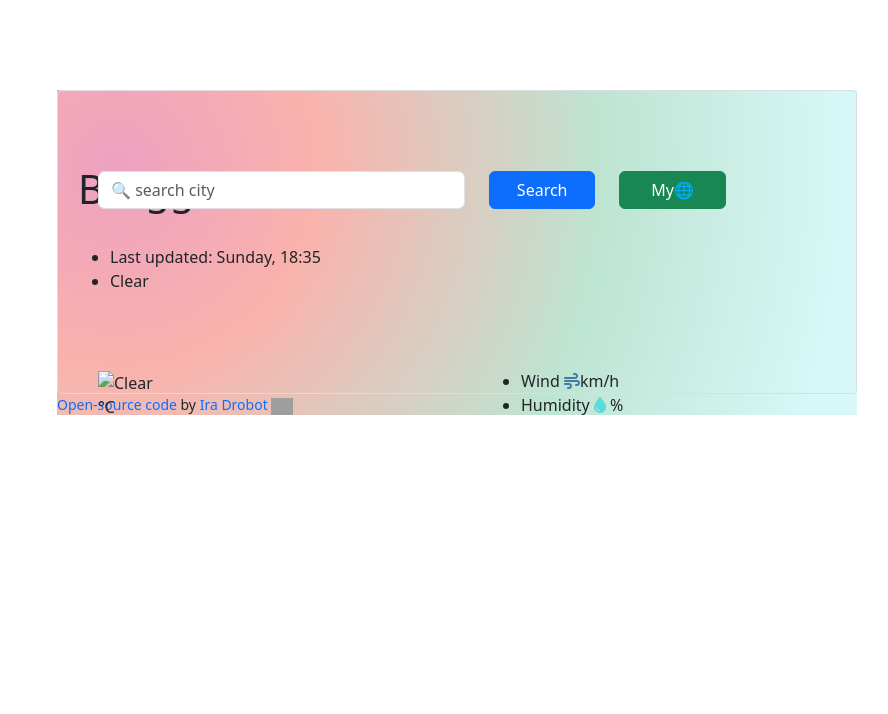
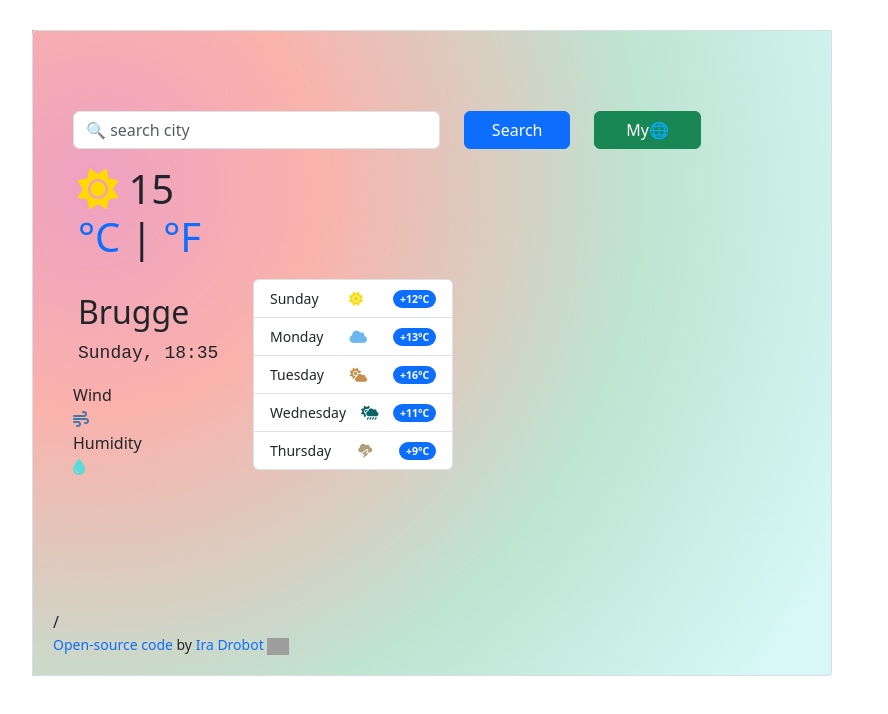
Before and after one commit to orysia-lab/weather-app, a plain HTML site: page index.html in a window 1280 px wide. Shown: the whole page, without its empty margins (16-904 px from the left). Drawn offline with nearby package versions, Linux system fonts and the light colour scheme; no server answers; grey boxes are pictures that could not be loaded.

Commit message:
last draw

```diff
--- a/index.html
+++ b/index.html
@@ -1,100 +1,113 @@
 <!DOCTYPE html>
 <html lang="en">
+
 <head>
   <meta charset="UTF-8" />
   <meta http-equiv="X-UA-Compatible" content="IE=edge" />
   <meta name="viewport" content="width=device-width, initial-scale=1.0" />
   <link href="styles.css" rel="stylesheet" type="text/css" />
 
-    <link
-      href="https://cdn.jsdelivr.net/npm/bootstrap@5.3.0-alpha1/dist/css/bootstrap.min.css"
-      rel="stylesheet"
-      integrity="sha384-GLhlTQ8iRABdZLl6O3oVMWSktQOp6b7In1Zl3/Jr59b6EGGoI1aFkw7cmDA6j6gD"
-      crossorigin="anonymous"
-    />
+  <link href="https://cdn.jsdelivr.net/npm/bootstrap@5.3.0-alpha1/dist/css/bootstrap.min.css" rel="stylesheet"
+    integrity="sha384-GLhlTQ8iRABdZLl6O3oVMWSktQOp6b7In1Zl3/Jr59b6EGGoI1aFkw7cmDA6j6gD" crossorigin="anonymous" />
   <link rel="preconnect" href="https://fonts.googleapis.com" />
   <link rel="preconnect" href="https://fonts.gstatic.com" crossorigin />
-    <link
-      href="https://fonts.googleapis.com/css2?family=Exo+2&family=Poppins&display=swap"
-      rel="stylesheet"
-    />
-    <script
-      src="https://kit.fontawesome.com/eb1f50ac4a.js"
-      crossorigin="anonymous"
-    ></script>
-    <script
-      src="https://cdn.jsdelivr.net/npm/bootstrap@5.3.0-alpha1/dist/js/bootstrap.bundle.min.js"
+  <link href="https://fonts.googleapis.com/css2?family=Exo+2&family=Poppins&display=swap" rel="stylesheet" />
+  <script src="https://kit.fontawesome.com/eb1f50ac4a.js" crossorigin="anonymous"></script>
+  <script src="https://cdn.jsdelivr.net/npm/bootstrap@5.3.0-alpha1/dist/js/bootstrap.bundle.min.js"
     integrity="sha384-w76AqPfDkMBDXo30jS1Sgez6pr3x5MlQ1ZAGC+nuZB+EYdgRZgiwxhTBTkF7CXvN"
-      crossorigin="anonymous"
-    ></script>
+    crossorigin="anonymous"></script>
   <script src="https://unpkg.com/axios/dist/axios.min.js"></script>
   <title>Weather</title>
 </head>
+
 <body>
-
   <div class="container">
     <div class="weather-app-wrapper">
       <div class="weather-app">
+        <div class="search-engine">
+          <div class="city">
             <form id="search-form" class="mb-3">
               <div class="row">
                 <div class="col-6">
-                <input
-                  type="search"
-                  placeholder="🔍 search city"
-                  class="form-control"
-                  id="city-input"
-                  autocomplete="off"
-                />
+                  <input type="search" placeholder="🔍 search city" class="form-control" id="city-input"
+                    autocomplete="off" />
                 </div>
+                <div class="col-2" id="current-button">
+                  <input type="submit" value="Search" class="btn btn-primary w-100" />
+                </div>
+
                 <div class="col-2">
-                <input
-                  type="submit"
-                  value="Search"
-                  class="btn btn-primary w-100"
-                />
-              </div>
-              <div class="col-2">
-                <input
-                  type="submit"
-                  value="My🌐"
-                  class="btn btn-success w-100"
-                />
+                  <input id="current-location" value="My🌐" class="btn btn-success w-100" />
+
                 </div>
               </div>
+
             </form>
-          <div class="overview">
-            <h1 id="city">Brugge</h1>
-            <ul>
-              <li>Last updated: <span id="date"></span></li>
-              <li id="description">Clear</li>
+
+
+            <div class="weather-container">
+              <h1>
+                <i class="fa-sharp fa-solid fa-sun sun-icon"></i>
+                <span  id="current-temp">15</span>
+                <div class="float-left">
+                  <strong id="temperature"></strong><span class="units"><a href="#" id="celsius-link"
+                      class="active">°C</a> |
+                    <a href="#" id="fahrenheit-link">°F</a></span>
+                </div>
+              </h1>
+              <h2 id="city">Brugge</h2>
+              <p id="date">Sunday 15:40</p>
+            </div>
+            <div class="row">
+              <div class="col-3" id="wind">
+                Wind
+                <br />
+                <i class="fa-solid fa-wind wind-icon"></i>
+              </div>
+            </div>
+
+            <div class="row">
+              <div class="col-3" id="humidity">
+                Humidity
+                <br />
+                <i class="fa-solid fa-droplet droplet-icon"></i>
+              </div>
+            </div>
+
+            <ul class="list-group" id="forecast">
+              <li class="list-group-item d-flex justify-content-between align-items-center">
+                Sunday<i class="fa-sharp fa-solid fa-sun sun-icon"></i>
+                <span class="badge bg-primary rounded-pill">+12°C</span>
+              </li>
+              <li class="list-group-item d-flex justify-content-between align-items-center">
+                Monday <i class="fa-solid fa-cloud cloud-icon"></i>
+                <span class="badge bg-primary rounded-pill">+13°C</span>
+              </li>
+              <li class="list-group-item d-flex justify-content-between align-items-center">
+                Tuesday <i class="fa-solid fa-cloud-sun suncloud-icon"></i>
+                <span class="badge bg-primary rounded-pill">+16°C</span>
+              </li>
+              <li class="list-group-item d-flex justify-content-between align-items-center">
+                Wednesday <i class="fa-solid fa-cloud-sun-rain sunrain-icon"></i>
+                <span class="badge bg-primary rounded-pill">+11°C</span>
+              </li>
+              <li class="list-group-item d-flex justify-content-between align-items-center">
+                Thursday <i class="fa-solid fa-cloud-bolt bolt-icon"></i>
+                <span class="badge bg-primary rounded-pill">+9°C</span>
+              </li>
             </ul>
           </div>
-          <div class="row">
-            <div class="col-6">
-              <div class="clearfix weather-temperature">
-                <img src="" alt="Clear" id="icon" class="float-left" />
-                <div class="float-left">
-                  <strong id="temperature"></strong
-                  ><span class="units"> °C</span>
+          /<div>
           </div>
+          <div class="coder-details">
+            <a href="https://github.com/orysia-lab/weather-app.git" target="_blank"> Open-source code </a> <span> by <a
+                href="https://www.shecodes.io/graduates/71755-iryna-drobot" target="_blank">Ira Drobot</a>
+              <img class="coder"
+                src="https://s3.amazonaws.com/shecodesio-production/uploads/files/000/068/178/original/woman-programmer-working-on-development-5683364-4734817.png?1676759751 target="
+                _blank" alt="Ira Drobot" /> </span>
           </div>
-            </div>
-            <div class="col-6">
-              <ul>
-                <li>Wind <i class="fa-solid fa-wind wind-icon"> </i><span id="wind"></span>km/h</li>
-                <li>Humidity  <i class="fa-solid fa-droplet droplet-icon"></i> <span id="humidity"></span>%</li>
-              </ul>
-            </div>
-          </div>
-          <div class="weather-forecast" id="forecast"></div>
-        </div>
-    <footer class="coder-details">
-        <a href="https://github.com/orysia-lab/weather-app.git" target="_blank"> Open-source code </a> <span> by <a href="https://www.shecodes.io/graduates/71755-iryna-drobot" target="_blank">Ira Drobot</a>
-        <img class="coder"
-        src="https://s3.amazonaws.com/shecodesio-production/uploads/files/000/068/178/original/woman-programmer-working-on-development-5683364-4734817.png?1676759751 target="_blank"
-        alt="Ira Drobot" /> </span>
-        </footer>
 
           <script src="index.js"></script>
 </body>
+
 </html>
--- a/index.js
+++ b/index.js
@@ -66,27 +66,25 @@ function displayForecast(response) {
 
 
 //
-  let forecastHTML = `<div class="row">`;
+  let forecastHTML = `<ul class="list-group">`;
   forecast.forEach(function (forecastDay, index) {
     if (index < 6) {
       forecastHTML =
         forecastHTML +
         `
-      <div class="col-2">
-        <div class="weather-forecast-date">${formatDay(forecastDay.dt)}</div>
+        <div class=id="weather-forecast-date">
+              ${formatDay(forecastDay.dt)}
         <img
           src="http://openweathermap.org/img/wn/${
             forecastDay.weather[0].icon
           }@2x.png"
           alt=""
-          width="42"
+          width="40"
         />
-        <div class="weather-forecast-temperatures">
-          <span class="weather-forecast-temperature-max"> ${Math.round(
+
+        <div class="weather-forecast-temperature">
+        ${Math.round(
             forecastDay.temp.max
-          )}° </span>
-          <span class="weather-forecast-temperature-min"> ${Math.round(
-            forecastDay.temp.min
           )}° </span>
         </div>
       </div>
--- a/styles.css
+++ b/styles.css
@@ -48,7 +48,7 @@
                 color: #164e1c;
         }
 
-      .container {
+      .weather-container {
           position: relative;
           top: 60px;
           left: 25px;
@@ -92,6 +92,10 @@
           left: 200px;
 
       }
+
+        .weather-forecast-date {}
+
+        .weather-forecast-temperature {}
 
 
       .sun-icon {
```
Lines whose indentation alone changed are shown as unchanged.
